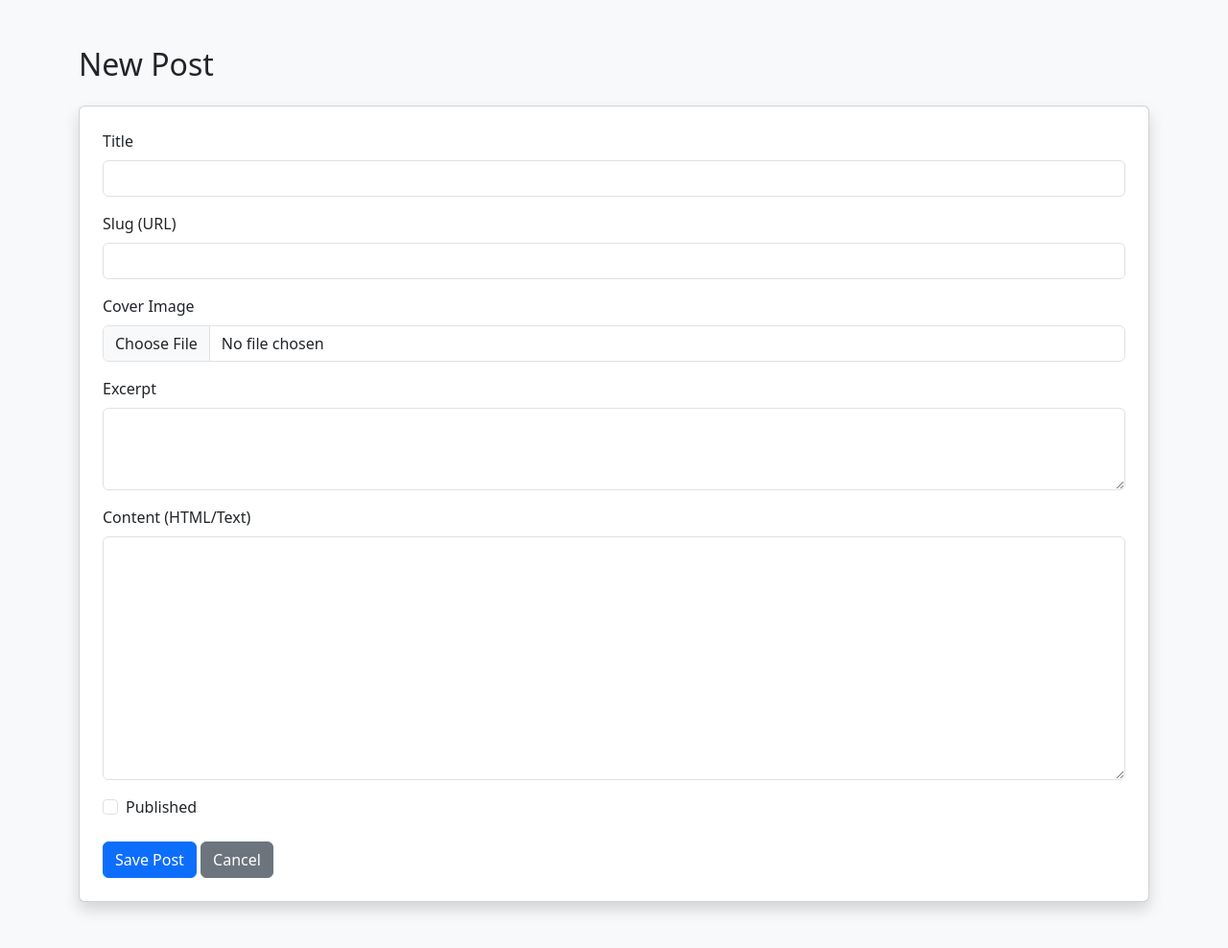
After one commit to ebi19912/ebrahimi.sbs, a Flask app: page /admin/blog/new in a window 1280 px wide. The commit adds this page. Shown: the whole page at 96% size. Run offline with Flask 3, Linux system fonts and the light colour scheme; a user stored in the database is signed in.

Commit message:
Add Blog feature and Sitemap for SEO

```diff
--- a/app.py
+++ b/app.py
@@ -23,7 +23,7 @@ import time
 from sqlalchemy import func, desc, distinct, or_
 
 # Import your database models
-from models import db, Admin, Project, ResumeItem, Skill, Profile, AISettings, DemoSite, PageVisit
+from models import db, Admin, Project, ResumeItem, Skill, Profile, AISettings, DemoSite, PageVisit, BlogPost
 
 # Import RAG utilities
 from rag_utils import initialize_vector_db, get_relevant_context
@@ -2503,6 +2503,122 @@ def run_async_indexing(app_instance):
         except Exception as e:
             print(f"Background indexing failed: {e}")
 
+# --- Blog Routes (Public) ---
+@app.route('/blog')
+def blog_list():
+    posts = BlogPost.query.filter_by(is_published=True).order_by(BlogPost.created_at.desc()).all()
+    profile = Profile.query.first()
+    return render_template('blog_list.html', posts=posts, profile=profile)
+
+@app.route('/blog/<slug>')
+def blog_post(slug):
+    post = BlogPost.query.filter_by(slug=slug, is_published=True).first_or_404()
+    profile = Profile.query.first()
+    return render_template('blog_post.html', post=post, profile=profile)
+
+# --- Blog Routes (Admin) ---
+@app.route('/admin/blog', methods=['GET', 'POST'])
+@login_required
+def admin_blog_list():
+    posts = BlogPost.query.order_by(BlogPost.created_at.desc()).all()
+    return render_template('admin_blog_list.html', posts=posts)
+
+@app.route('/admin/blog/new', methods=['GET', 'POST'])
+@login_required
+def new_blog_post():
+    if request.method == 'POST':
+        title = request.form.get('title')
+        slug = request.form.get('slug')
+        content = request.form.get('content')
+        excerpt = request.form.get('excerpt')
+        is_published = 'is_published' in request.form
+
+        post = BlogPost(title=title, slug=slug, content=content, excerpt=excerpt, is_published=is_published)
+
+        if 'cover_image' in request.files:
+            file = request.files['cover_image']
+            if file and file.filename != '':
+                filename = secure_filename(file.filename)
+                file.save(os.path.join(app.config['UPLOAD_FOLDER'], filename))
+                post.cover_image = filename
+
+        db.session.add(post)
+        db.session.commit()
+        flash('Blog post created!', 'success')
+        return redirect(url_for('admin_blog_list'))
+
+    return render_template('admin_edit_blog.html', post=None)
+
+@app.route('/admin/blog/edit/<int:id>', methods=['GET', 'POST'])
+@login_required
+def edit_blog_post(id):
+    post = BlogPost.query.get_or_404(id)
+    if request.method == 'POST':
+        post.title = request.form.get('title')
+        post.slug = request.form.get('slug')
+        post.content = request.form.get('content')
+        post.excerpt = request.form.get('excerpt')
+        post.is_published = 'is_published' in request.form
+
+        if 'cover_image' in request.files:
+            file = request.files['cover_image']
+            if file and file.filename != '':
+                filename = secure_filename(file.filename)
+                file.save(os.path.join(app.config['UPLOAD_FOLDER'], filename))
+                post.cover_image = filename
+
+        db.session.commit()
+        flash('Blog post updated!', 'success')
+        return redirect(url_for('admin_blog_list'))
+
+    return render_template('admin_edit_blog.html', post=post)
+
+@app.route('/admin/blog/delete/<int:id>', methods=['GET'])
+@login_required
+def delete_blog_post(id):
+    post = BlogPost.query.get_or_404(id)
+    db.session.delete(post)
+    db.session.commit()
+    flash('Blog post deleted!', 'success')
+    return redirect(url_for('admin_blog_list'))
+
+# --- Sitemap Route ---
+@app.route('/sitemap.xml')
+def sitemap():
+    import datetime
+    from flask import make_response
+    pages = []
+    ten_days_ago = (datetime.datetime.now() - datetime.timedelta(days=10)).date().isoformat()
+
+    # Static pages
+    pages.append([url_for('index', _external=True), ten_days_ago])
+    pages.append([url_for('blog_list', _external=True), ten_days_ago])
+
+    # Blog posts
+    posts = BlogPost.query.filter_by(is_published=True).order_by(BlogPost.created_at.desc()).all()
+    for post in posts:
+        url = url_for('blog_post', slug=post.slug, _external=True)
+        pages.append([url, post.created_at.date().isoformat()])
+
+    # Demos
+    demos = DemoSite.query.filter_by(is_active=True).all()
+    for demo in demos:
+        url = url_for('serve_demo_index', slug=demo.slug, _external=True)
+        pages.append([url, ten_days_ago])
+
+    sitemap_xml = render_template('sitemap.xml', pages=pages)
+    response = make_response(sitemap_xml)
+    response.headers["Content-Type"] = "application/xml"
+    return response
+
+@app.route('/robots.txt')
+def robots():
+    from flask import make_response
+    content = f"User-agent: *\nAllow: /\n\nSitemap: {url_for('sitemap', _external=True)}\n"
+    response = make_response(content)
+    response.headers["Content-Type"] = "text/plain"
+    return response
+
 if __name__ == '__main__':
     with app.app_context():
         db.create_all()
--- /dev/null
+++ b/templates/admin_edit_blog.html
@@ -0,0 +1,66 @@
+<!DOCTYPE html>
+<html lang="en">
+<head>
+    <meta charset="UTF-8">
+    <title>{% if post %}Edit Post{% else %}New Post{% endif %}</title>
+    <link rel="stylesheet" href="https://cdn.jsdelivr.net/npm/bootstrap@5.3.0/dist/css/bootstrap.min.css">
+</head>
+<body class="bg-light">
+    <div class="container mt-5 mb-5">
+        <h2 class="mb-4">{% if post %}Edit Post{% else %}New Post{% endif %}</h2>
+        <form method="POST" enctype="multipart/form-data" class="card shadow p-4">
+            <div class="mb-3">
+                <label class="form-label">Title</label>
+                <input type="text" name="title" class="form-control" value="{{ post.title if post else '' }}" required>
+            </div>
+            <div class="mb-3">
+                <label class="form-label">Slug (URL)</label>
+                <input type="text" name="slug" class="form-control" value="{{ post.slug if post else '' }}" required>
+            </div>
+            <div class="mb-3">
+                <label class="form-label">Cover Image</label>
+                <input type="file" name="cover_image" class="form-control">
+                {% if post and post.cover_image %}
+                    <small>Current: {{ post.cover_image }}</small>
+                {% endif %}
+            </div>
+            <div class="mb-3">
+                <label class="form-label">Excerpt</label>
+                <textarea name="excerpt" class="form-control" rows="3">{{ post.excerpt if post else '' }}</textarea>
+            </div>
+            <div class="mb-3">
+                <label class="form-label">Content (HTML/Text)</label>
+                <textarea name="content" class="form-control" rows="10" required>{{ post.content if post else '' }}</textarea>
+            </div>
+            <div class="form-check mb-4">
+                <input class="form-check-input" type="checkbox" name="is_published" id="is_published" {% if post and post.is_published %}checked{% endif %}>
+                <label class="form-check-label" for="is_published">Published</label>
+            </div>
+            <div>
+                <button type="submit" class="btn btn-primary">Save Post</button>
+                <a href="{{ url_for('admin_blog_list') }}" class="btn btn-secondary">Cancel</a>
+            </div>
+        </form>
+    </div>
+<!-- Scroll to Top Button -->
+<button id="scrollToTopBtn" title="Go to top" style="display: none; position: fixed; bottom: 20px; right: 20px; z-index: 9999; border: none; outline: none; background-color: #007bff; color: white; cursor: pointer; padding: 15px; border-radius: 50%; font-size: 18px; line-height: 1; box-shadow: 0 4px 6px rgba(0,0,0,0.1);">&#8679;</button>
+<script>
+window.addEventListener('scroll', function() {
+  var btn = document.getElementById("scrollToTopBtn");
+  if (btn) {
+      if (document.body.scrollTop > 20 || document.documentElement.scrollTop > 20) {
+        btn.style.display = "block";
+      } else {
+        btn.style.display = "none";
+      }
+  }
+});
+var topBtn = document.getElementById('scrollToTopBtn');
+if(topBtn) {
+    topBtn.addEventListener('click', function(){
+        window.scrollTo({top: 0, behavior: 'smooth'});
+    });
+}
+</script>
+</body>
+</html>
```
Also changed, not shown: models.py (+12 -0 lines), templates/admin_blog_list.html (added, +85 -0 lines), templates/admin_dashboard.html (+9 -0 lines), templates/blog_list.html (added, +34 -0 lines), templates/blog_post.html (added, +24 -0 lines), templates/sitemap.xml (added, +10 -0 lines).
